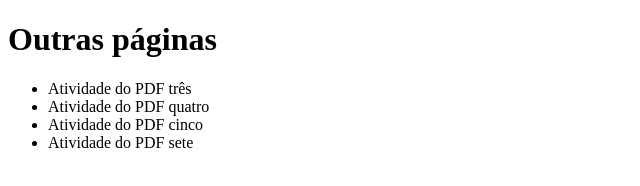
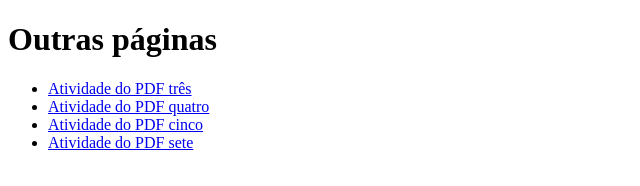
Before and after one commit to saritatxt/javascript, a plain HTML site: page index.html in a window 1280 px wide. Shown: the whole page, without its empty margins (0-640 px from the left). Drawn offline with Linux system fonts and the light colour scheme.

Commit message:
Update index.html

```diff
--- a/index.html
+++ b/index.html
@@ -9,10 +9,10 @@
 <body>
     <h1>Outras páginas</h1>
     <ul>
-        <li><link href="a/pdftres.html">Atividade do PDF três</li>
-        <li><link href="a/pdfquatro.html">Atividade do PDF quatro</li>
-        <li><link href="a/pdfcinco.html">Atividade do PDF cinco</li>
-        <li><link href="a/pdfsete.html">Atividade do PDF sete</li>
+        <li> <a href="a/pdftres.html">Atividade do PDF três </a></li>
+        <li><a href="a/pdfquatro.html">Atividade do PDF quatro</a></li>
+        <li><a href="a/pdfcinco.html">Atividade do PDF cinco</a></li>
+    <li><a href="a/pdfsete.html">Atividade do PDF sete</a></li>
     </ul>
 
 
```
